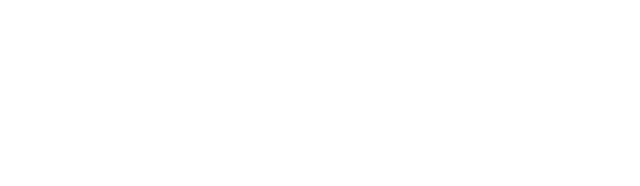
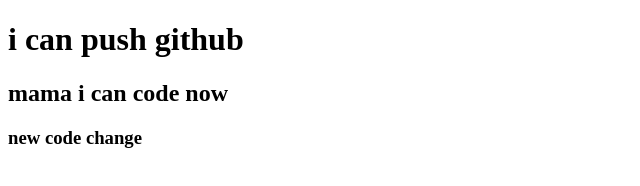
Before and after one commit to abdulawalnur/my-second-repo, a plain HTML site: page index.html in a window 1280 px wide. Shown: the whole page, without its empty margins (0-640 px from the left). Drawn offline with Linux system fonts and the light colour scheme.

Commit message:
added header

```diff
--- a/index.html
+++ b/index.html
@@ -7,6 +7,8 @@
     <title>My Second Github Repo</title>
 </head>
 <body>
-
+<h1>i can push github</h1>
+<h2>mama i can code now</h2>
+<h3>new code change</h3>
 </body>
 </html>
```
